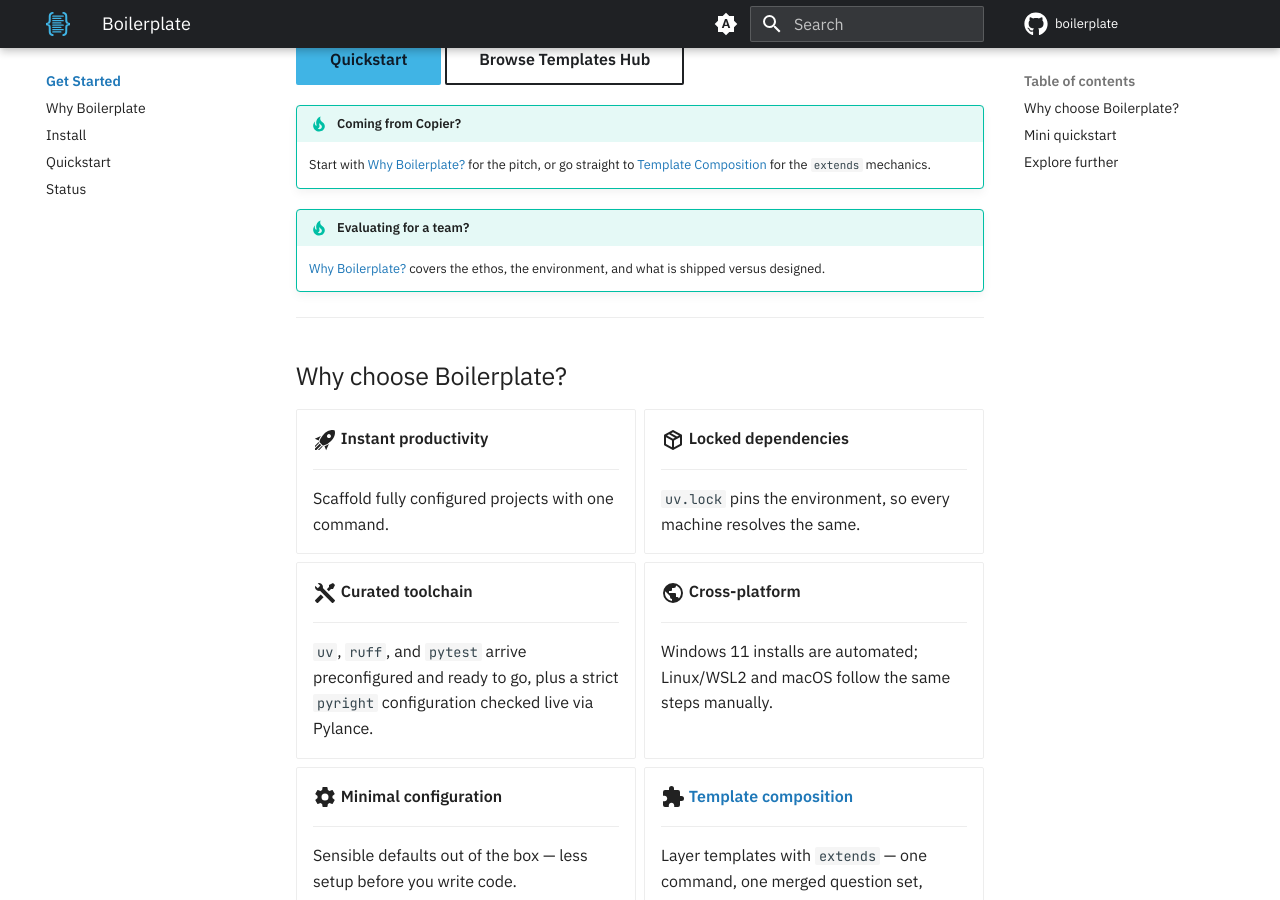
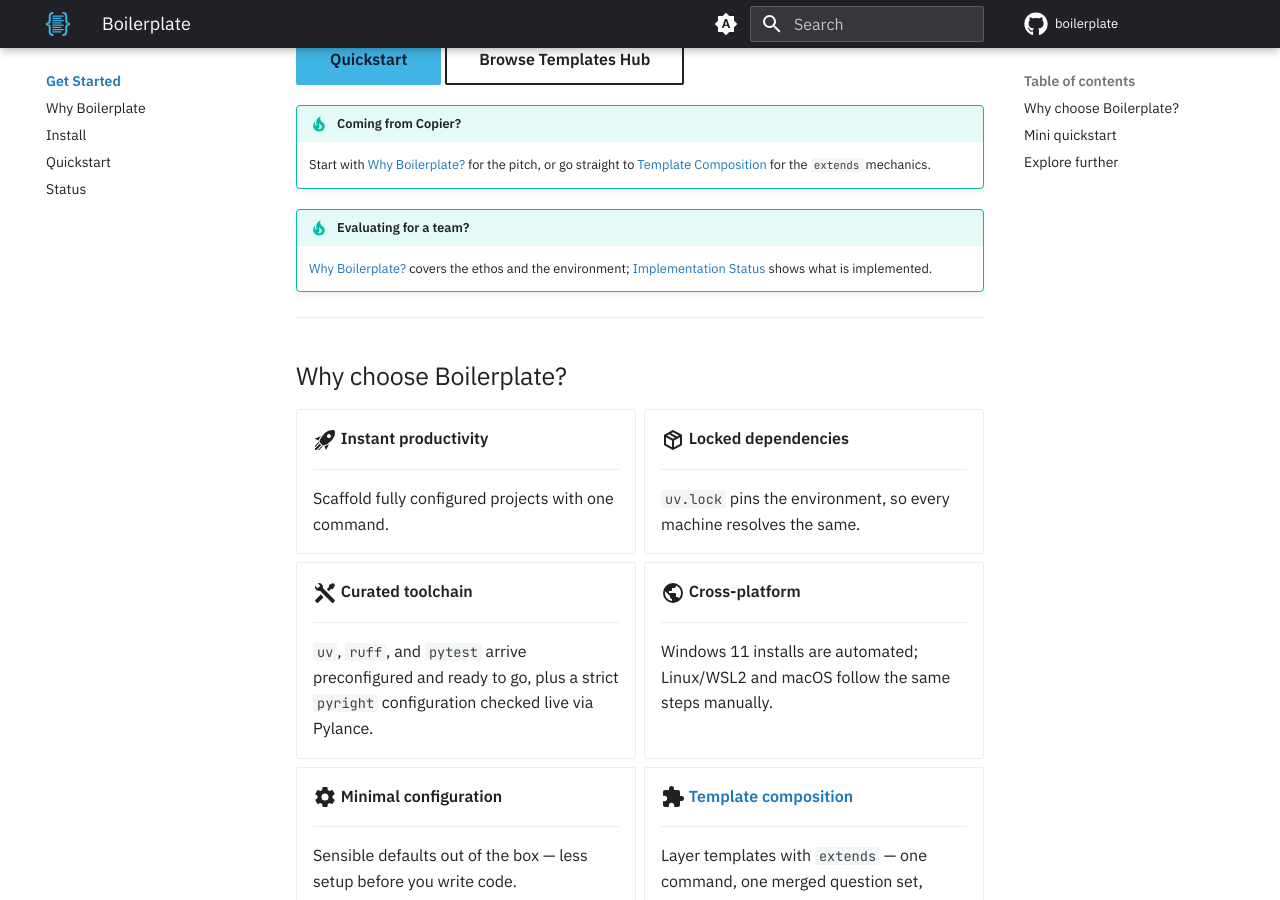
Before and after one commit to TheRealBillSiegler/boilerplate, an MkDocs documentation site: the page built from docs/index.md, in a window 1280 px wide and 900 px high, scrolled down 1064 px. Built offline with MkDocs 1.6.1 and Material for MkDocs 9.7.7, drawn with Linux system fonts in a browser that asks for light colours; comment, search, counter and statistics services are not loaded; the version menu is left out.

Commit message:
docs: send the team tip to the status page for what is implemented
Co-Authored-By: Claude Fable 5.1 <noreply@anthropic.com>

```diff
--- a/docs/index.md
+++ b/docs/index.md
@@ -29,7 +29,7 @@ Already on uv? `uv init` gives you a package; Boilerplate gives you the judgment
     Start with [Why Boilerplate?](why.md) for the pitch, or go straight to [Template Composition](templates-hub/composition.md) for the `extends` mechanics.
 
 !!! tip "Evaluating for a team?"
-    [Why Boilerplate?](why.md) covers the ethos, the environment, and what is shipped versus designed.
+    [Why Boilerplate?](why.md) covers the ethos and the environment; [Implementation Status](status.md) shows what is implemented.
 
 ---
 
```
